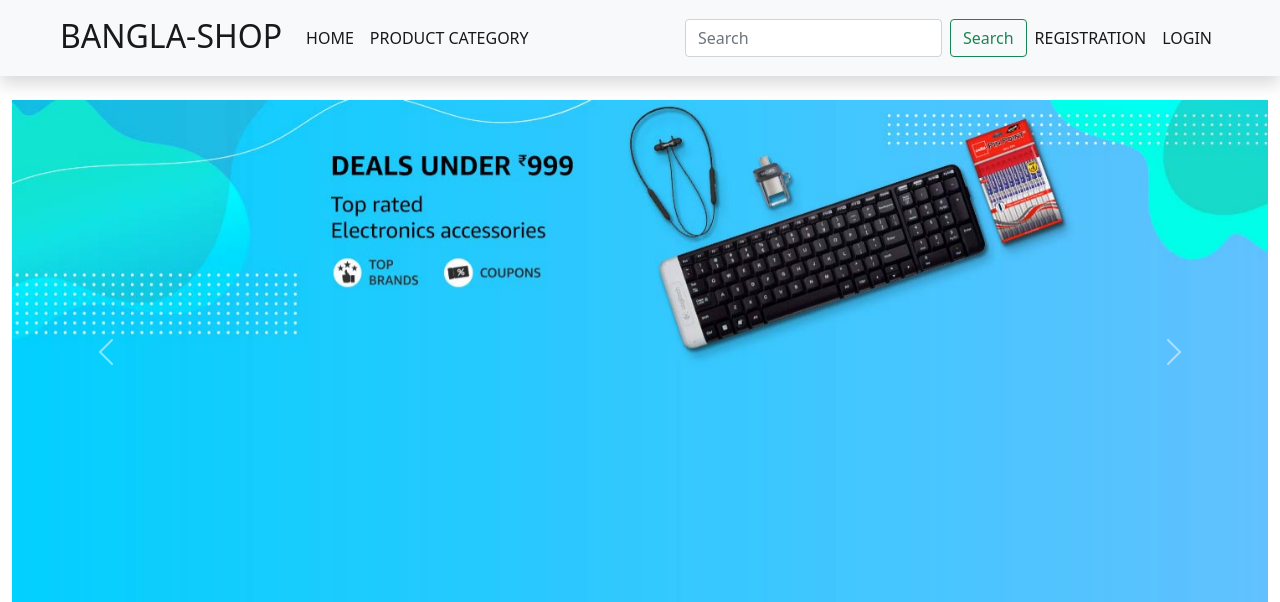
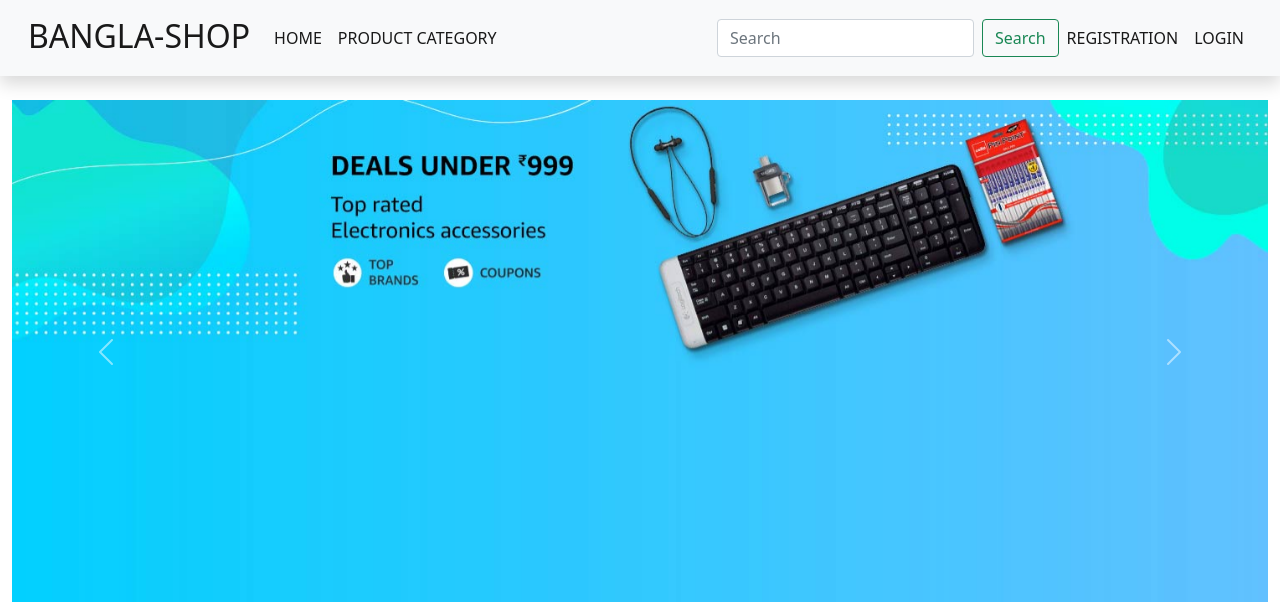
Before and after one commit to belalahmed143/tshop, a Django app: page / in a window 1280 px wide. Shown: the top 602 px of the page. Run offline with Django 3.2, Linux system fonts and the light colour scheme; data comes from the database, SQL or seed files in the repository.

Commit message:
modify heroku

```diff
--- a/tshop/tapp/template/index.html
+++ b/tshop/tapp/template/index.html
@@ -81,7 +81,7 @@
              <a  href="{% url 'product-category' name=cate.category_name %}">View All {{ cate.category_name }} Product</a>
                 {% for p in cate.product_set.all %}
                 <div class="col-6 col-md-4 col-lg-3">
-                    <div class="card my-3 border-0" style="width: 18rem;">
+                    <div class="card my-3 border-0">
                         <a href="{% url 'product-detail' p.slug %}"><img src="{{ p.image.url }}" class="card-img-top" alt="..."></a>
                         <div class="card-body">
                             <h5>{{ p.title }}</h5>
--- a/tshop/tapp/template/navbar.html
+++ b/tshop/tapp/template/navbar.html
@@ -2,7 +2,7 @@
     {% load cart_template_tags %}
 
     <nav class="navbar navbar-expand-lg navbar-light bg-light shadow sticky-top ">
-            <div class="container-fluid mx-5">
+            <div class="container-fluid mx-3">
               <a class="navbar-brand" href="{% url 'home' %}"><h2 class="mt-1">BANGLA-SHOP</h2></a>
               <button class="navbar-toggler" type="button" data-bs-toggle="collapse" data-bs-target="#navbarScroll" aria-controls="navbarScroll" aria-expanded="false" aria-label="Toggle navigation">
                 <span class="navbar-toggler-icon"></span>
```
